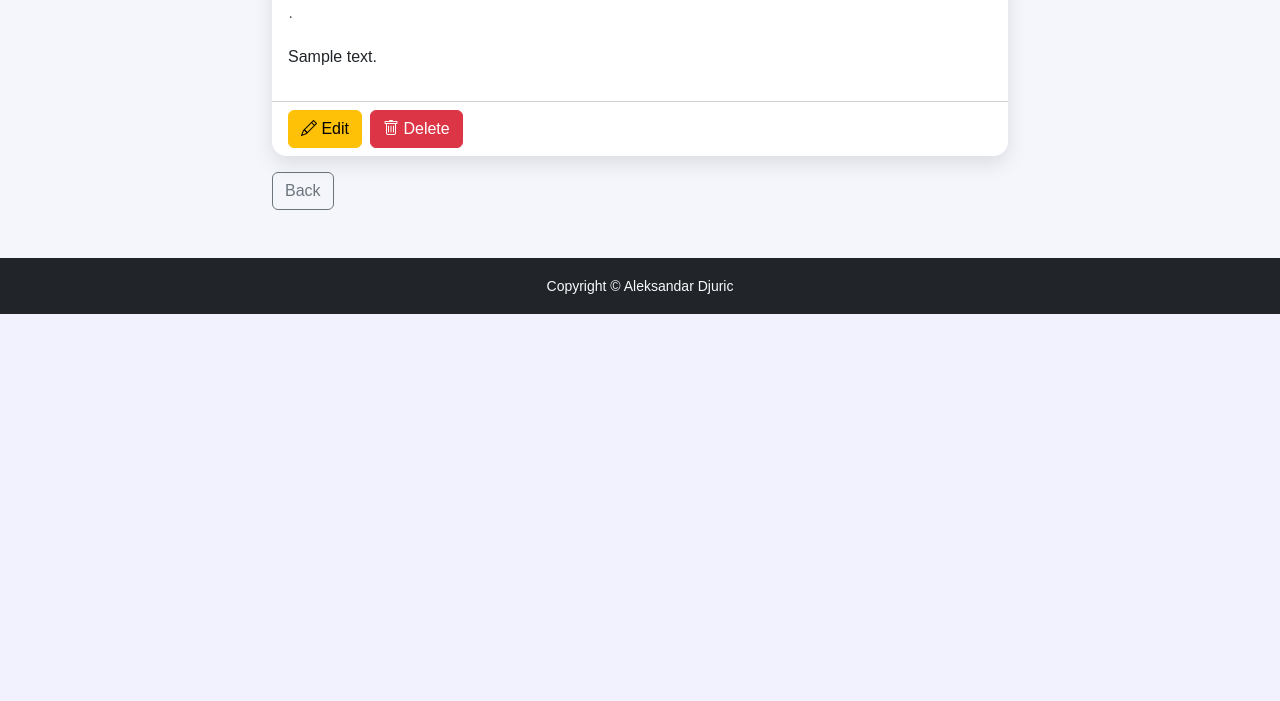
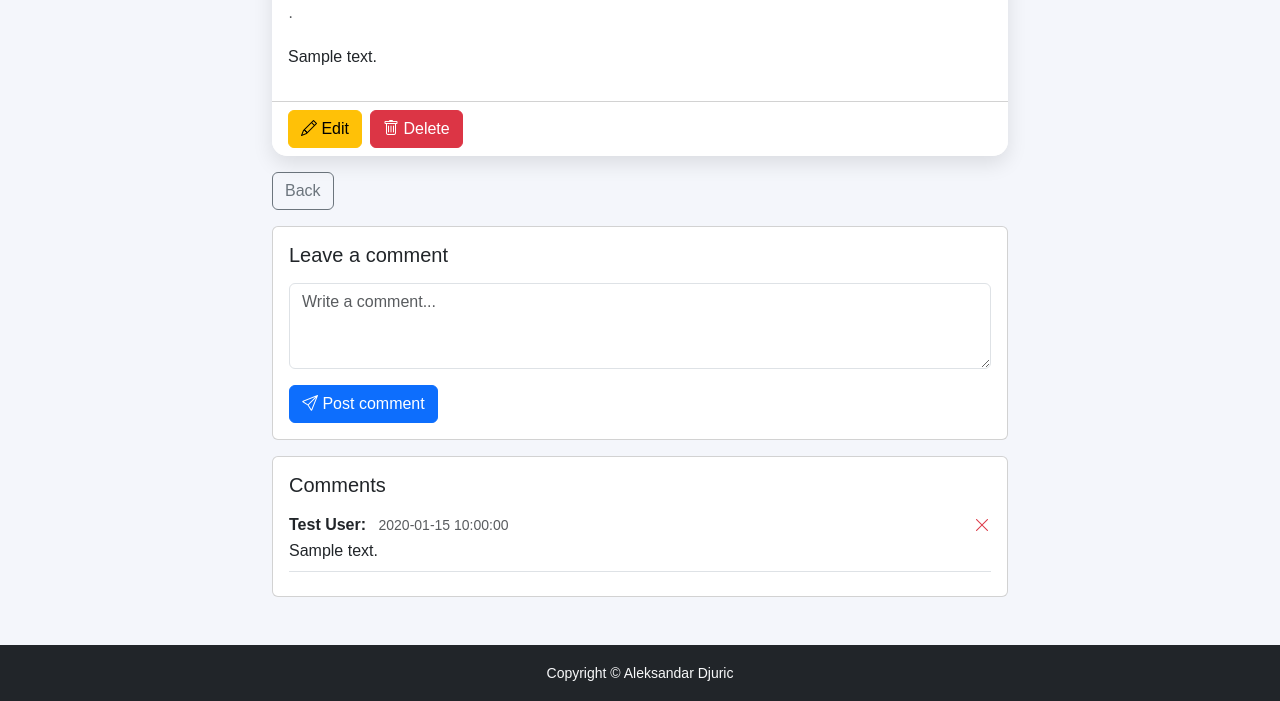
Before and after one commit to acke123/LaravelSportBlog, a Laravel app: page /displayPost/1 in a window 1280 px wide. Shown: the part 561-1262 px from the top of the page. Before the commit the page ends 875 px from the top, so only its background shows below. Run offline with Laravel 12, Linux system fonts and the light colour scheme; a user stored in the database is signed in; data comes from the database, SQL or seed files in the repository; tables that the repository leaves empty hold one stand-in row (values such as "Sample post"); grey boxes marked "Sample" are stand-in pictures.

Commit message:
Comments post implementation

```diff
--- a/app/Http/Controllers/PostController.php
+++ b/app/Http/Controllers/PostController.php
@@ -2,9 +2,11 @@
 
 namespace App\Http\Controllers;
 
+use App\Http\Requests\createCommentRequest;
 use App\Http\Requests\EditPostRequest;
 use App\Http\Requests\SavePostRequest;
 use App\Models\CategoryModel;
+use App\Models\CommentModel;
 use App\Models\LikeModel;
 use App\Models\PostModel;
 use App\Models\TagModel;
@@ -20,8 +22,9 @@ class PostController extends Controller
 
     public function index()
     {
+        Cache::forget('posts');
         $posts = Cache::remember('posts', 600,
-            fn() => PostModel::withCount('likes')->get());
+            fn() => PostModel::withCount('likes')->withCount('comments')->get());
         Cache::remember('categories', 600, fn() => CategoryModel::all());
         $likedPosts = LikeModel::where('user_id', auth()->user()->id)->pluck('post_id')->all();
         return view('welcome', ['posts' => $posts, 'likedPosts' => $likedPosts]);
@@ -33,8 +36,9 @@ class PostController extends Controller
             return redirect()->route('home');
         }
 
-        $posts = PostModel::query()->withCount('likes')->leftJoin('tags', 'posts.id', '=', 'tags.post_id')
-        ->select('posts.*');
+        $posts = PostModel::query()->withCount('likes')->withCount('comments')
+            ->leftJoin('tags', 'posts.id', '=', 'tags.post_id')
+            ->select('posts.*');
 
         $categoryId = 0;
         if (!is_null($request->category_id)) {
@@ -76,7 +80,8 @@ class PostController extends Controller
 
     public function displayPost(PostModel $post)
     {
-        return view('posts.displayPost', ['post' => $post]);
+        $comments = CommentModel::where('post_id', $post->id)->get();
+        return view('posts.displayPost', ['post' => $post, 'comments' => $comments]);
     }
 
     public function getEditPost(PostModel $post)
@@ -127,6 +132,24 @@ class PostController extends Controller
                 'post_id' => $post->id
             ]);
         }
-        return redirect()->route('home');
+        return redirect()->back();
+    }
+
+    public function createComment(createCommentRequest $request, PostModel $post)
+    {
+        $data = $request->validated();
+
+        CommentModel::create([
+            'post_id' => $post->id,
+            'user_id' => auth()->id(),
+            'comment' => $data['comment']
+        ]);
+        return redirect()->back();
+    }
+
+    public function deleteComment(request $request, CommentModel $comment)
+    {
+        $comment->delete();
+        return redirect()->back();
     }
 }
--- /dev/null
+++ b/app/Models/CommentModel.php
@@ -0,0 +1,16 @@
+<?php
+
+namespace App\Models;
+
+use Illuminate\Database\Eloquent\Model;
+
+class CommentModel extends Model
+{
+    protected $table = 'comments';
+    protected $fillable = ['user_id', 'post_id', 'comment'];
+
+    public function user()
+    {
+        return $this->belongsTo(User::class);
+    }
+}
--- a/app/Models/PostModel.php
+++ b/app/Models/PostModel.php
@@ -18,4 +18,9 @@ class PostModel extends Model
     {
         return $this->hasMany(LikeModel::class,'post_id','id');
     }
+
+    public function comments()
+    {
+        return $this->hasMany(CommentModel::class,'post_id','id');
+    }
 }
--- a/resources/views/posts/displayPost.blade.php
+++ b/resources/views/posts/displayPost.blade.php
@@ -41,6 +41,50 @@
                     @endif
                 </div>
                 <a href="{{route('home')}}" class="btn btn-outline-secondary mt-3">Back</a>
+                <div class="card mt-3">
+                    <div class="card-body">
+                        <h5 class="card-title mb-3">Leave a comment</h5>
+                        <form action="{{route('createComment', ['post' => $post])}}" method="POST">
+                            @csrf
+                            <div class="mb-3">
+                <textarea class="form-control" name="comment" rows="3" maxlength="1000"
+                          placeholder="Write a comment..." required></textarea>
+                            </div>
+                            <button type="submit" class="btn btn-primary">
+                                <i class="bi bi-send"></i> Post comment
+                            </button>
+                        </form>
+                    </div>
+                </div>
+
+
+                <div class="card mt-3">
+                    <div class="card-body">
+                        <h5 class="card-title mb-3">Comments</h5>
+                        @foreach($comments as $comment)
+                            <div class="border-bottom pb-2 mb-2">
+                                <div class="d-flex justify-content-between align-items-start">
+                                    <div>
+                                        <strong>{{ $comment->user->name }}:</strong>
+                                        <small class="text-muted ms-2">{{ $comment->updated_at }}</small>
+                                    </div>
+
+                                    @if(auth()->id() == $comment->user_id || auth()->user()->role != 'normal')
+                                        <form action="{{route('deleteComment', ['comment' => $comment->id])}}" method="POST"
+                                              class="m-0" onsubmit="return confirm('Are you sure?');">
+                                            @csrf
+                                            @method('DELETE')
+                                            <button type="submit" class="btn btn-link text-danger p-0" title="Delete comment">
+                                                <i class="bi bi-x-lg"></i>
+                                            </button>
+                                        </form>
+                                    @endif
+                                </div>
+                                <p class="mb-0">{{ $comment->comment }}</p>
+                            </div>
+                        @endforeach
+                    </div>
+                </div>
             </div>
         </div>
     </main>
--- a/resources/views/welcome.blade.php
+++ b/resources/views/welcome.blade.php
@@ -78,6 +78,7 @@
                             </button>
                         </form>
                         <span>{{ $post->likes_count}}</span>
+                        <span><i class="bi bi-chat-dots"></i> {{ $post->comments_count}}</span>
                     </div>
                 </div>
             </div>
--- a/routes/web.php
+++ b/routes/web.php
@@ -21,6 +21,9 @@ Route::middleware('auth')->group(function () {
 
     Route::get('/getSearchData', [PostController::class, 'getSearchData'])->name('getSearchData');
     Route::post('/toggleLike{post}', [PostController::class, 'toggleLike'])->name('toggleLike');
+
+    Route::post('/postComment{post}', [PostController::class, 'createComment'])->name('createComment');
+    Route::delete('deleteComment/{comment}', [PostController::class, 'deleteComment'])->name('deleteComment');
 });
 
 
```
Also changed, not shown: app/Http/Requests/CreateCommentRequest.php (added, +29 -0 lines), database/migrations/2026_11_25_113437_create_comment_models_table.php (added).
